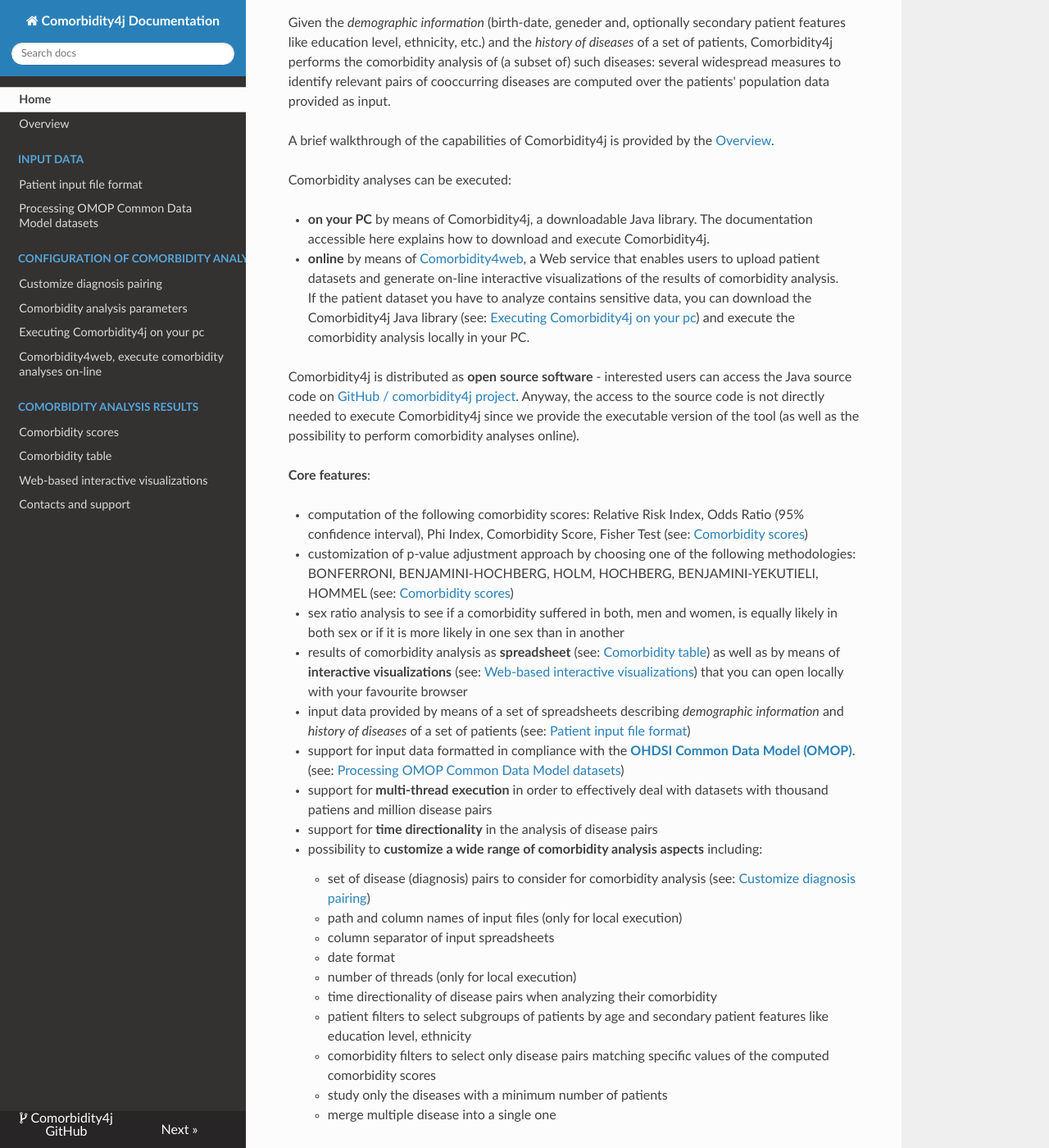
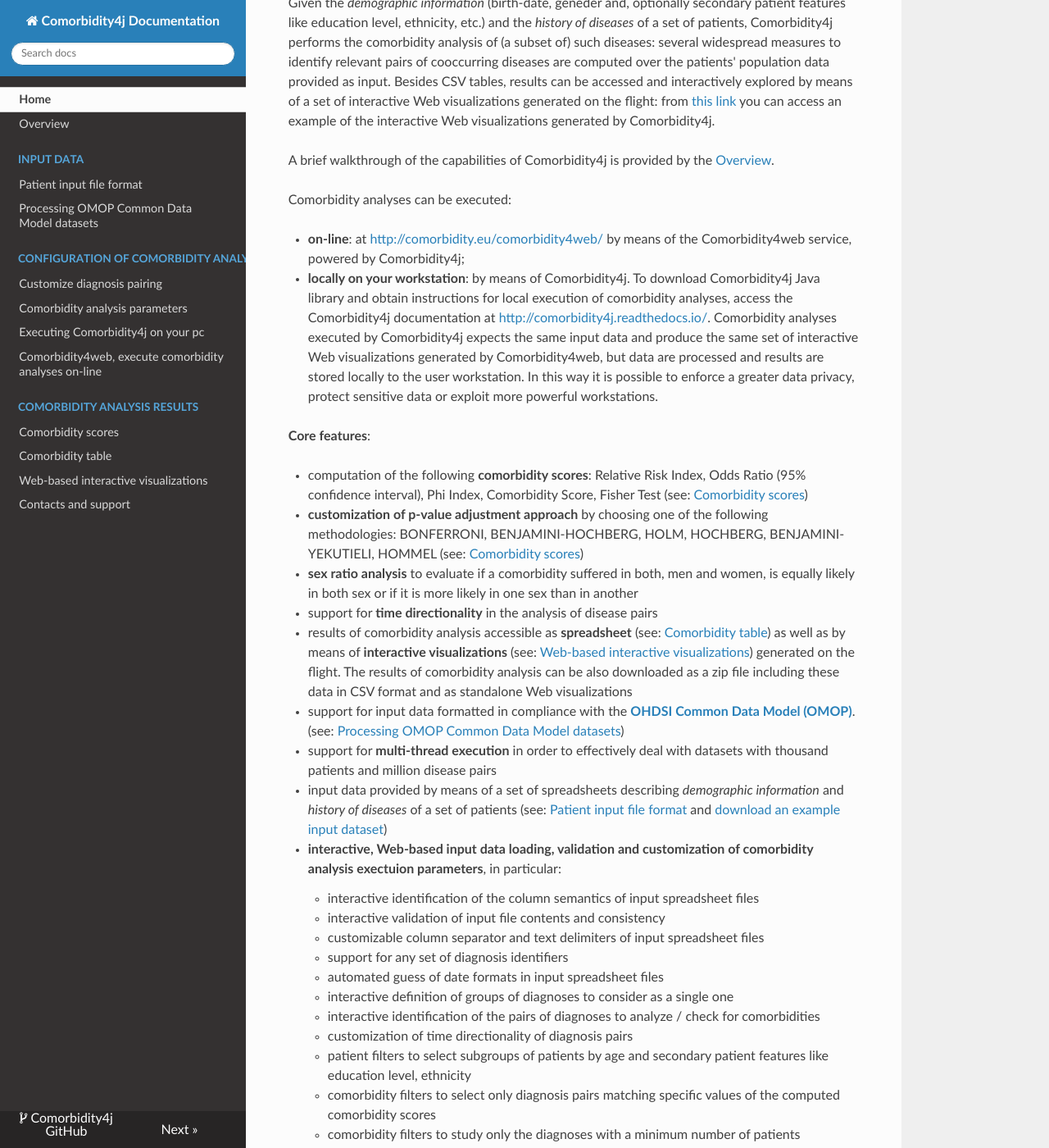
Before and after one commit to fra82/comorbidity4j, an MkDocs documentation site: the page built from rtdoc/index.md, in a window 1280 px wide and 1400 px high, scrolled down 394 px. Shown: the whole window at 82% size. Built offline with MkDocs 1.6.1, drawn with Linux system fonts in a browser that asks for light colours; nearby versions of some CDN libraries; old or Windows-style settings are respelled for this version of MkDocs; some of the changed text lies outside the part shown.

Commit message:
Update to documentation - Readthedocs

```diff
--- a/rtdoc/index.md
+++ b/rtdoc/index.md
@@ -1,44 +1,43 @@
 ![Comorbidity4j](/img/logo.png)
 <h3>Java tool to analyze comorbidities over large datasets of patients</h3>
 
-**Latest version: 1.1**
-**source code on GitHub at <a href="https://github.com/fra82/comorbidity4j">https://github.com/fra82/comorbidity4j</a>**
+**Latest version: 2.0**
 
 Comorbidity4j is an open-source java tool tailored to easily perform <a href="https://en.wikipedia.org/wiki/Comorbidity" target="_blank">comorbidity analyses</a>, thus **supporting the analysis of significant cooccurrences of diseases over large datasets of patient data**.
 
-Given the *demographic information* (birth-date, geneder and, optionally secondary patient features like education level, ethnicity, etc.) and the *history of diseases* of a set of patients, Comorbidity4j performs the comorbidity analysis of (a subset of) such diseases: several widespread measures to identify relevant pairs of cooccurring diseases are computed over the patients' population data provided as input.
+Given the *demographic information* (birth-date, geneder and, optionally secondary patient features like education level, ethnicity, etc.) and the *history of diseases* of a set of patients, Comorbidity4j performs the comorbidity analysis of (a subset of) such diseases: several widespread measures to identify relevant pairs of cooccurring diseases are computed over the patients' population data provided as input. Besides CSV tables, results can be accessed and interactively explored by means of a set of interactive Web visualizations generated on the flight: from <a href="http://backingdata.org/comorbidity4j/" target="_blank">this link</a> you can access an example of the interactive Web visualizations generated by Comorbidity4j.
 
 A brief walkthrough of the capabilities of Comorbidity4j is provided by the [Overview](Walkthrough.md).
 
 Comorbidity analyses can be executed:
 
-+ **on your PC** by means of Comorbidity4j, a downloadable Java library. The documentation accessible here explains how to download and execute Comorbidity4j.
-+ **online** by means of [Comorbidity4web](OnlineExecution.md), a Web service that enables users to upload patient datasets and generate on-line interactive visualizations of the results of comorbidity analysis.
-If the patient dataset you have to analyze contains sensitive data, you can download the Comorbidity4j Java library (see: [Executing Comorbidity4j on your pc](LocalExecution.md)) and execute the comorbidity analysis locally in your PC.
++ **on-line**: at <a href="http://comorbidity.eu/comorbidity4web/" target="_blank">http://comorbidity.eu/comorbidity4web/</a> by means of the Comorbidity4web service, powered by Comorbidity4j;
++ **locally on your workstation**: by means of Comorbidity4j. To download Comorbidity4j Java library and obtain instructions for local execution of comorbidity analyses, access the Comorbidity4j documentation at <a href="http://comorbidity4j.readthedocs.io/" target="_blank">http://comorbidity4j.readthedocs.io/</a>. Comorbidity analyses executed by Comorbidity4j expects the same input data and produce the same set of interactive Web visualizations generated by Comorbidity4web, but data are processed and results are stored locally to the user workstation. In this way it is possible to enforce a greater data privacy, protect sensitive data or exploit more powerful workstations.
 
-Comorbidity4j is distributed as **open source software** - interested users can access the Java source code on <a href="https://github.com/fra82/comorbidity4j">GitHub / comorbidity4j project</a>. Anyway, the access to the source code is not directly needed to execute Comorbidity4j since we provide the executable version of the tool (as well as the possibility to perform comorbidity analyses online).
+
 
 **Core features**:
 
-+ computation of the following comorbidity scores: Relative Risk Index, Odds Ratio (95% confidence interval), Phi Index, Comorbidity Score, Fisher Test (see: [Comorbidity scores](ComorbidityScoresComputed.md))
-+ customization of p-value adjustment approach by choosing one of the following methodologies: BONFERRONI, BENJAMINI-HOCHBERG, HOLM, HOCHBERG, BENJAMINI-YEKUTIELI, HOMMEL (see: [Comorbidity scores](ComorbidityScoresComputed.md))
-+ sex ratio analysis to see if a comorbidity suffered in both, men and women, is equally likely in both sex or if it is more likely in one sex than in another
-+ results of comorbidity analysis as **spreadsheet** (see: [Comorbidity table](ComorbidityTable.md)) as well as by means of **interactive visualizations** (see: [Web-based interactive visualizations](InteractiveVisualizations.md)) that you can open locally with your favourite browser
-+ input data provided by means of a set of spreadsheets describing *demographic information* and *history of diseases* of a set of patients (see: [Patient input file format](InputFileFormat.md))
++ computation of the following **comorbidity scores**: Relative Risk Index, Odds Ratio (95% confidence interval), Phi Index, Comorbidity Score, Fisher Test (see: [Comorbidity scores](ComorbidityScoresComputed.md))
++ **customization of p-value adjustment approach** by choosing one of the following methodologies: BONFERRONI, BENJAMINI-HOCHBERG, HOLM, HOCHBERG, BENJAMINI-YEKUTIELI, HOMMEL (see: [Comorbidity scores](ComorbidityScoresComputed.md))
++ **sex ratio analysis** to evaluate if a comorbidity suffered in both, men and women, is equally likely in both sex or if it is more likely in one sex than in another
++ support for **time directionality** in the analysis of disease pairs
++ results of comorbidity analysis accessible as **spreadsheet** (see: [Comorbidity table](ComorbidityTable.md)) as well as by means of **interactive visualizations** (see: [Web-based interactive visualizations](InteractiveVisualizations.md)) generated on the flight. The results of comorbidity analysis can be also downloaded as a zip file including these data in CSV format and as standalone Web visualizations
 + support for input data formatted in compliance with the <a href="https://github.com/OHDSI/CommonDataModel/wiki" target="_blank">**OHDSI Common Data Model (OMOP)**</a>. (see: [Processing OMOP Common Data Model datasets](InputFileFormatOMOP.md))
-+ support for **multi-thread execution** in order to effectively deal with datasets with thousand patiens and million disease pairs
-+ support for **time directionality** in the analysis of disease pairs
-+ possibility to **customize a wide range of comorbidity analysis aspects** including:
-    - set of disease (diagnosis) pairs to consider for comorbidity analysis (see: [Customize diagnosis pairing](DiagnosisPairingConfig.md))
-    - path and column names of input files (only for local execution)
-    - column separator of input spreadsheets
-    - date format
-    - number of threads (only for local execution)
-    - time directionality of disease pairs when analyzing their comorbidity
++ support for **multi-thread execution** in order to effectively deal with datasets with thousand patients and million disease pairs
++ input data provided by means of a set of spreadsheets describing *demographic information* and *history of diseases* of a set of patients (see: [Patient input file format](InputFileFormat.md) and <a href="https://github.com/fra82/comorbidity4j/raw/master/example/input/comorbidity4j_example_dataset.tar.gz" target="_blank">download an example input dataset</a>)
++ **interactive, Web-based input data loading, validation and customization of comorbidity analysis exectuion parameters**, in particular:
+    - interactive identification of the column semantics of input spreadsheet files
+    - interactive validation of input file contents and consistency
+    - customizable column separator and text delimiters of input spreadsheet files
+    - support for any set of diagnosis identifiers
+    - automated guess of date formats in input spreadsheet files
+    - interactive definition of groups of diagnoses to consider as a single one
+    - interactive identification of the pairs of diagnoses to analyze / check for comorbidities
+    - customization of time directionality of diagnosis pairs
     - patient filters to select subgroups of patients by age and secondary patient features like education level, ethnicity
-    - comorbidity filters to select only disease pairs matching specific values of the computed comorbidity scores
-    - study only the diseases with a minimum number of patients
-    - merge multiple disease into a single one
+    - comorbidity filters to select only diagnosis pairs matching specific values of the computed comorbidity scores
+    - comorbidity filters to study only the diagnoses with a minimum number of patients
 
 
 
```
